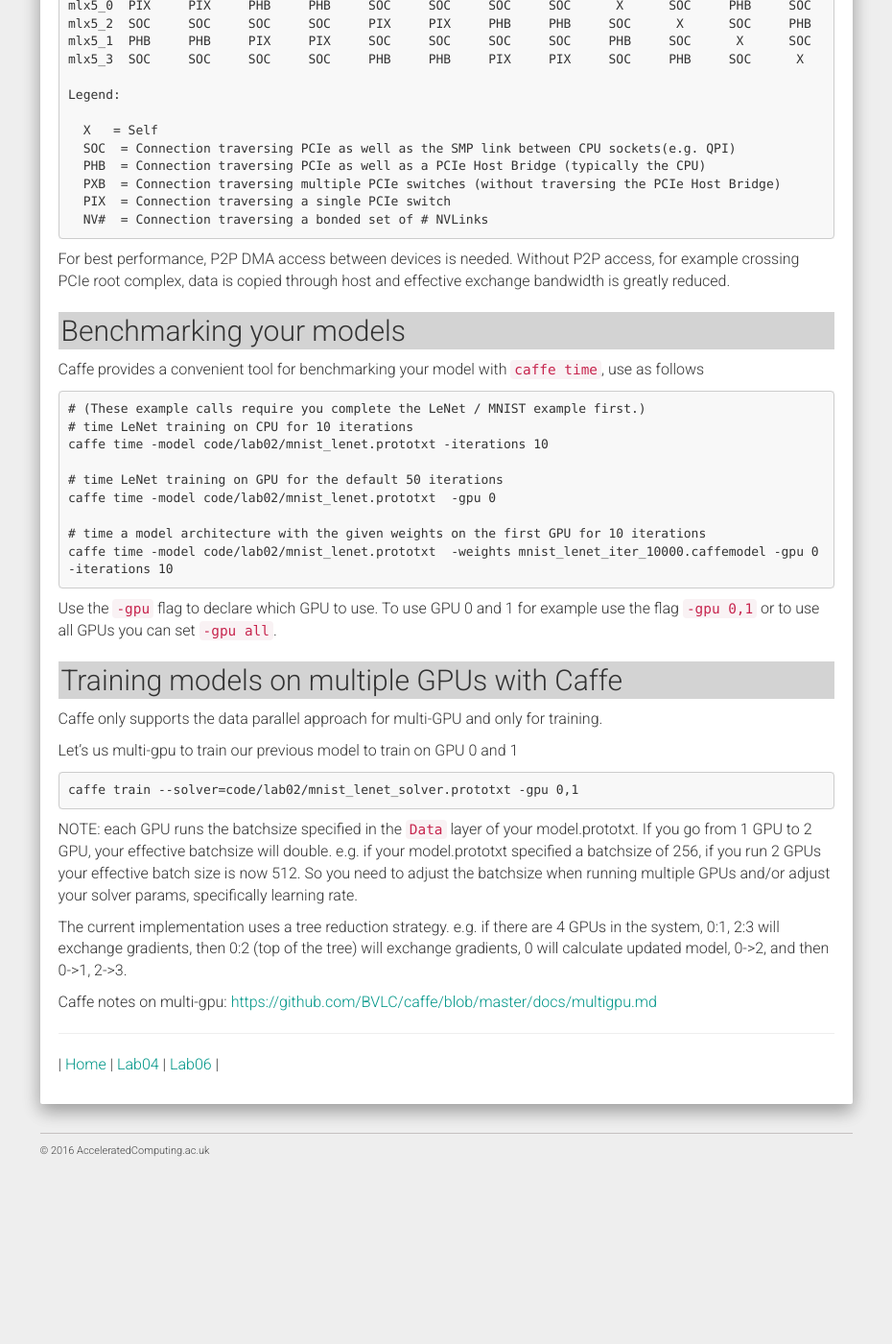
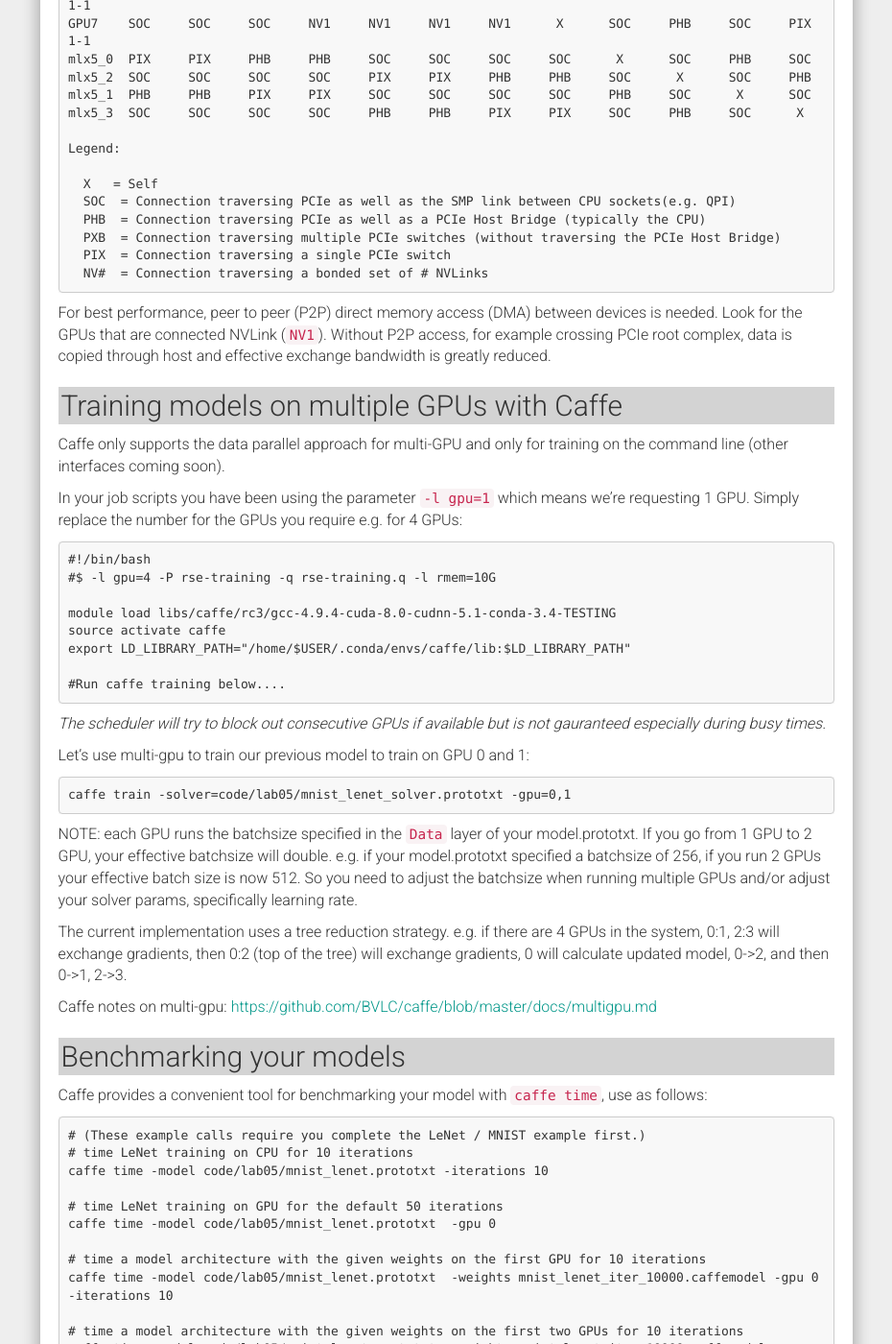
Before and after one commit to RSE-Sheffield/GPUComputing.github.io, a Jekyll site: the page built from education/intro_dl_sharc_dgx1/lab05.md, in a window 1280 px wide and 1400 px high, scrolled down 1002 px. Shown: the whole window at 96% size, without its empty margins (321-1251 px from the left). Built offline with Jekyll 4.4.1, drawn with Linux system fonts in a browser that asks for light colours; nearby versions of some CDN libraries; before the commit the page ends 2236 px from its top, so only the background shows below that; some of the changed text lies outside the part shown.

Commit message:
Fixing Lab04 and Lab05 contents

````diff
--- a/education/intro_dl_sharc_dgx1/lab05.md
+++ b/education/intro_dl_sharc_dgx1/lab05.md
@@ -8,15 +8,17 @@
 
 **Remember to be working from the root directory of DLTraining code sample throughout all practicals.**
 
+In this lab, we will be looking at the use of multiple GPUs for running our models. We will also look at Cafffe's facilities for benchmarking the models for us.
+
 ## Getting the GPU topology ##
 
-The topology matrix can be obtained using
+The topology matrix can be obtained using:
 
 ```
 nvidia-smi topo -m
 ```
 
-and for the DGX-1 you will get
+For the DGX-1 you will get something like:
 
 ```
 	    GPU0GPU1GPU2GPU3GPU4GPU5GPU6GPU7mlx5_0	mlx5_2	mlx5_1	mlx5_3	CPU Affinity
@@ -43,35 +45,31 @@
   NV#  = Connection traversing a bonded set of # NVLinks
 ```
 
-For best performance, P2P DMA access between devices is needed. Without P2P access, for example crossing PCIe root complex, data is copied through host and effective exchange bandwidth is greatly reduced.
-
-## Benchmarking your models ##
-
-Caffe provides a convenient tool for benchmarking your model with `caffe time`, use as follows
-
-```
-# (These example calls require you complete the LeNet / MNIST example first.)
-# time LeNet training on CPU for 10 iterations
-caffe time -model code/lab02/mnist_lenet.prototxt -iterations 10
-
-# time LeNet training on GPU for the default 50 iterations
-caffe time -model code/lab02/mnist_lenet.prototxt  -gpu 0
-
-# time a model architecture with the given weights on the first GPU for 10 iterations
-caffe time -model code/lab02/mnist_lenet.prototxt  -weights mnist_lenet_iter_10000.caffemodel -gpu 0 -iterations 10
-```
-
-Use the `-gpu` flag to declare which GPU to use. To use GPU 0 and 1 for example use the flag `-gpu 0,1` or to use all GPUs you can set `-gpu all`.
-
+For best performance, peer to peer (P2P) direct memory access (DMA)  between devices is needed. Look for the GPUs that are connected NVLink (`NV1`). Without P2P access, for example crossing PCIe root complex, data is copied through host and effective exchange bandwidth is greatly reduced.
 
 ## Training models on multiple GPUs with Caffe ##
 
-Caffe only supports the data parallel approach for multi-GPU and only for training.
+Caffe only supports the data parallel approach for multi-GPU and only for training on the command line (other interfaces coming soon).
 
-Let's us multi-gpu to train our previous model to train on GPU 0 and 1
+In your job scripts you have been using the parameter `-l gpu=1` which means we're requesting 1 GPU. Simply replace the number for the GPUs you require e.g. for 4 GPUs:
 
 ```
-caffe train --solver=code/lab02/mnist_lenet_solver.prototxt -gpu 0,1
+#!/bin/bash
+#$ -l gpu=4 -P rse-training -q rse-training.q -l rmem=10G
+
+module load libs/caffe/rc3/gcc-4.9.4-cuda-8.0-cudnn-5.1-conda-3.4-TESTING
+source activate caffe
+export LD_LIBRARY_PATH="/home/$USER/.conda/envs/caffe/lib:$LD_LIBRARY_PATH"
+
+#Run caffe training below....
+```
+
+*The scheduler will try to block out consecutive GPUs if available but is not gauranteed especially during busy times.*
+
+Let's use multi-gpu to train our previous model to train on GPU 0 and 1:
+
+```
+caffe train -solver=code/lab05/mnist_lenet_solver.prototxt -gpu=0,1
 ```
 
 NOTE: each GPU runs the batchsize specified in the `Data` layer of your model.prototxt. If you go from 1 GPU to 2 GPU, your effective batchsize will double. e.g. if your model.prototxt specified a batchsize of 256, if you run 2 GPUs your effective batch size is now 512. So you need to adjust the batchsize when running multiple GPUs and/or adjust your solver params, specifically learning rate.
@@ -80,6 +78,28 @@
 
 Caffe notes on multi-gpu: [https://github.com/BVLC/caffe/blob/master/docs/multigpu.md](https://github.com/BVLC/caffe/blob/master/docs/multigpu.md)
 
+## Benchmarking your models ##
+
+Caffe provides a convenient tool for benchmarking your model with `caffe time`, use as follows:
+
+```
+# (These example calls require you complete the LeNet / MNIST example first.)
+# time LeNet training on CPU for 10 iterations
+caffe time -model code/lab05/mnist_lenet.prototxt -iterations 10
+
+# time LeNet training on GPU for the default 50 iterations
+caffe time -model code/lab05/mnist_lenet.prototxt  -gpu 0
+
+# time a model architecture with the given weights on the first GPU for 10 iterations
+caffe time -model code/lab05/mnist_lenet.prototxt  -weights mnist_lenet_iter_10000.caffemodel -gpu 0 -iterations 10
+
+# time a model architecture with the given weights on the first two GPUs for 10 iterations
+caffe time -model code/lab05/mnist_lenet.prototxt  -weights mnist_lenet_iter_10000.caffemodel -gpu 0,1 -iterations 10
+```
+
+Use the `-gpu` flag to declare which GPU to use. To use GPU 0 and 1 for example use the flag `-gpu 0,1` or to use all GPUs you can set `-gpu all`.
+
+
 
 ---
 
````
Also changed, not shown: education/intro_dl_sharc_dgx1/lab04.md (+42 -13 lines).
